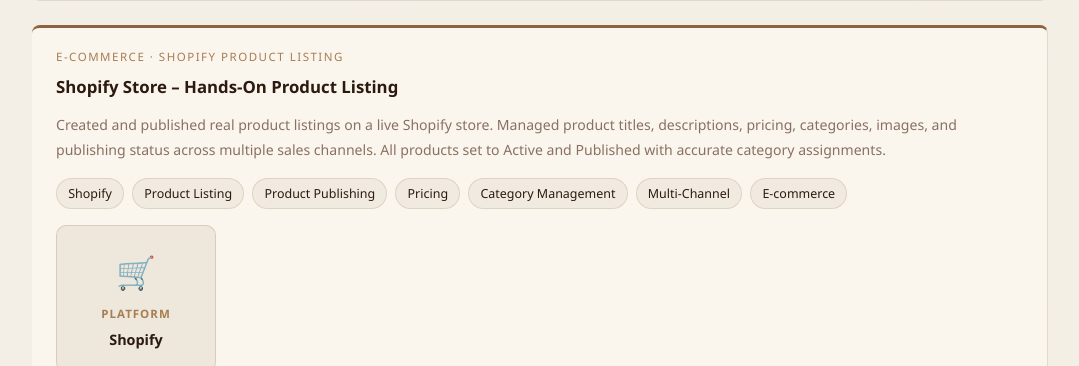
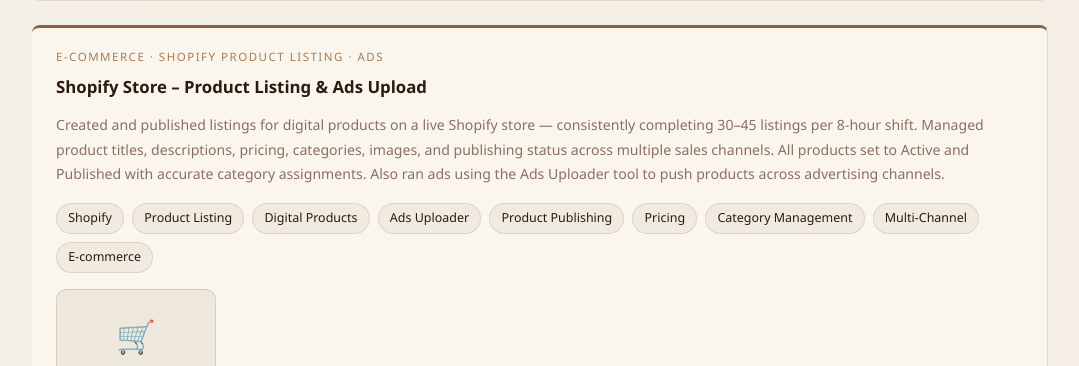
Before and after one commit to jennysantos2456-dev/jenny-portfolio, a plain HTML site: page index.html in a window 1280 px wide. Shown: the part 4768-5134 px from the top of the page, without its empty margins (100-1179 px from the left). Drawn offline with Linux system fonts and the light colour scheme.

Commit message:
Update product listing section: digital products, 30-45/shift volume, ads uploader

```diff
--- a/index.html
+++ b/index.html
@@ -1709,12 +1709,14 @@
         <div class="skill-category" style="margin-bottom:1.5rem;">
             <div style="display:flex; justify-content:space-between; align-items:flex-start; flex-wrap:wrap; gap:1rem;">
                 <div>
-                    <div style="font-size:0.72rem; text-transform:uppercase; letter-spacing:1.5px; color:var(--accent-light); margin-bottom:0.5rem;">E-commerce · Shopify Product Listing</div>
-                    <h3 style="font-size:1.05rem; font-weight:700; color:var(--text); text-transform:none; letter-spacing:0; margin-bottom:0.75rem;">Shopify Store – Hands-On Product Listing</h3>
-                    <p style="color:var(--muted); font-size:0.88rem; line-height:1.75; margin-bottom:1rem;">Created and published real product listings on a live Shopify store. Managed product titles, descriptions, pricing, categories, images, and publishing status across multiple sales channels. All products set to Active and Published with accurate category assignments.</p>
+                    <div style="font-size:0.72rem; text-transform:uppercase; letter-spacing:1.5px; color:var(--accent-light); margin-bottom:0.5rem;">E-commerce · Shopify Product Listing · Ads</div>
+                    <h3 style="font-size:1.05rem; font-weight:700; color:var(--text); text-transform:none; letter-spacing:0; margin-bottom:0.75rem;">Shopify Store – Product Listing & Ads Upload</h3>
+                    <p style="color:var(--muted); font-size:0.88rem; line-height:1.75; margin-bottom:1rem;">Created and published listings for digital products on a live Shopify store — consistently completing 30–45 listings per 8-hour shift. Managed product titles, descriptions, pricing, categories, images, and publishing status across multiple sales channels. All products set to Active and Published with accurate category assignments. Also ran ads using the Ads Uploader tool to push products across advertising channels.</p>
                     <div class="skill-tags">
                         <span class="skill-tag">Shopify</span>
                         <span class="skill-tag">Product Listing</span>
+                        <span class="skill-tag">Digital Products</span>
+                        <span class="skill-tag">Ads Uploader</span>
                         <span class="skill-tag">Product Publishing</span>
                         <span class="skill-tag">Pricing</span>
                         <span class="skill-tag">Category Management</span>
```
